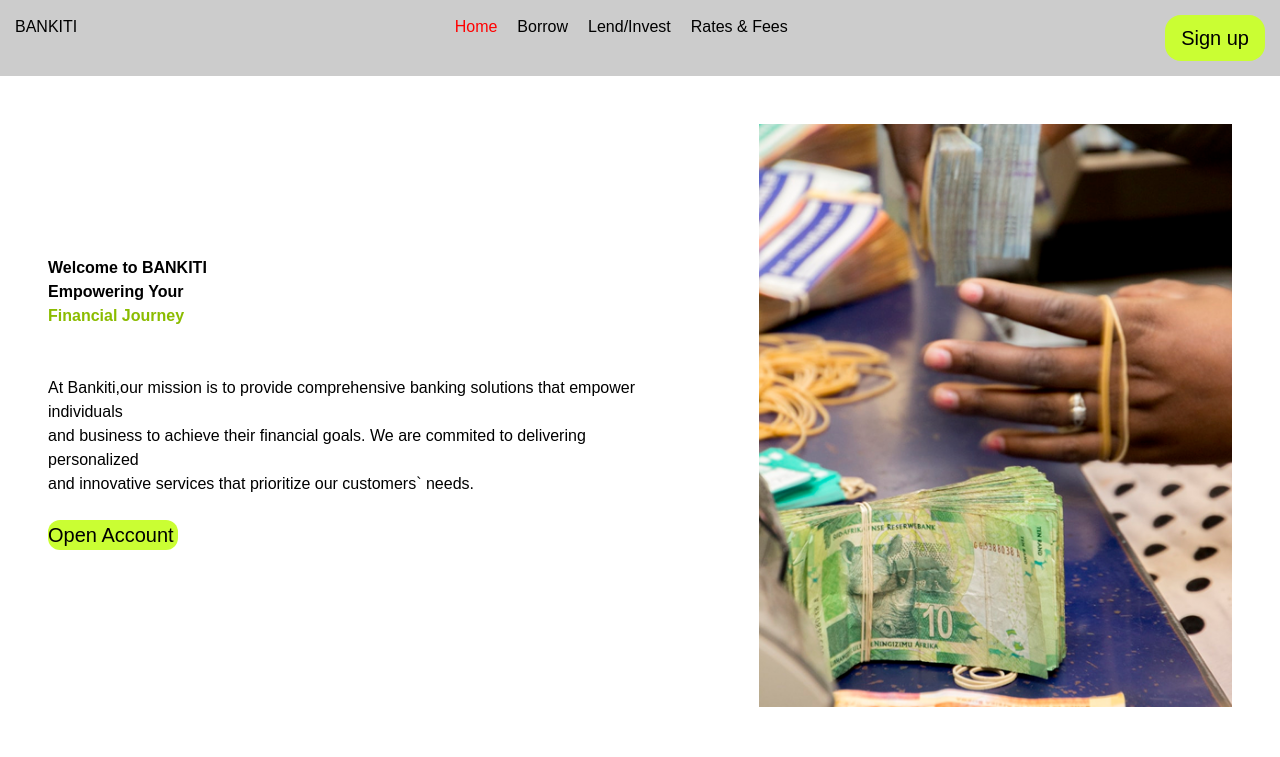
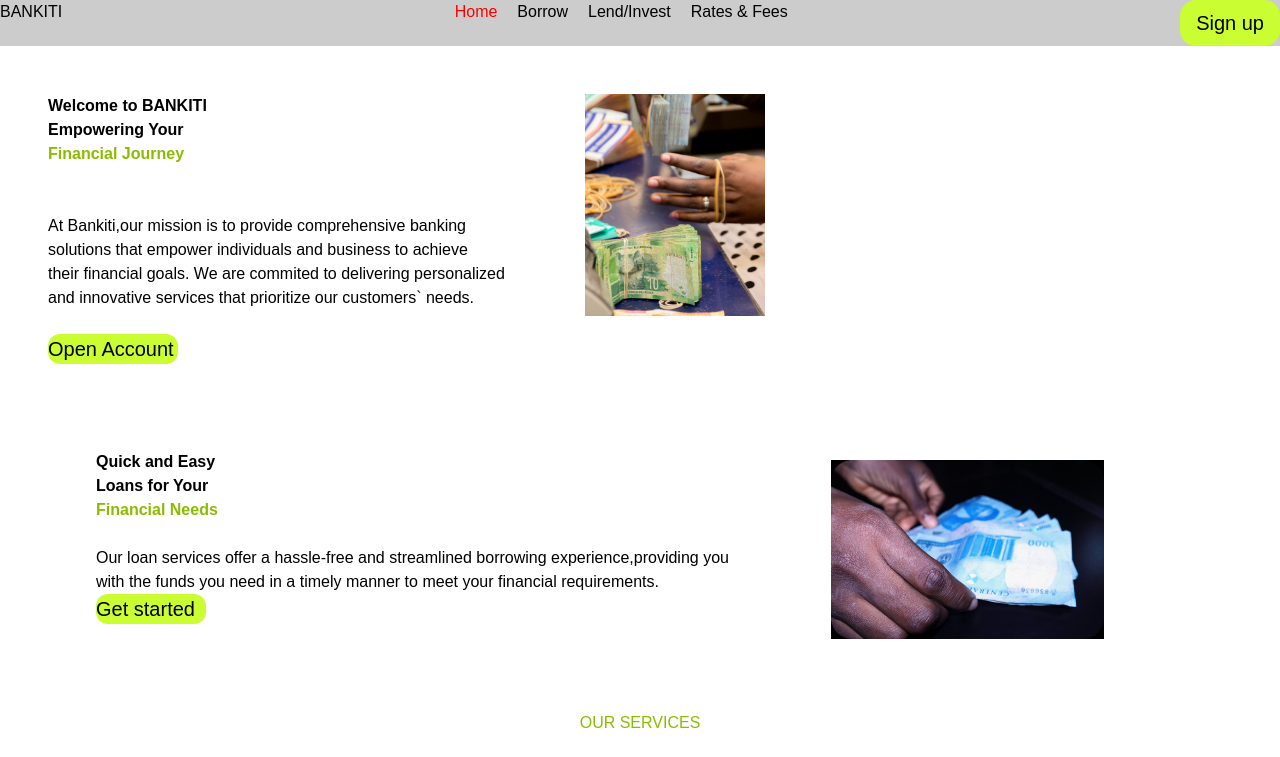
Before and after one commit to BANKITI/Finance-app-frontend-, a React (Vite) app in the folder finance-app/: page / in a window 1280 px wide. Shown: the top 757 px of the page. Built offline with nearby package versions, Linux system fonts and the light colour scheme.

Commit message:
first commit

```diff
--- a/finance-app/src/components/Navbar.tsx
+++ b/finance-app/src/components/Navbar.tsx
@@ -8,9 +8,11 @@
   return (
 
     <div className='navbar'>
-      <div className="flex">
+      <div>
 
-        BANKITI</div>
+        BANKITI
+
+      </div>
         <ul>
             <NavLink to='/'><li>Home</li></NavLink>
 
@@ -20,7 +22,7 @@
 
         </ul>
         <button onClick={() => navigate('/signup', {replace: true})}>Sign up</button>
-        {/* <button onClick={() => navigate('/login', {replace: true})}>Log in</button> */}
+
 
 
 
--- a/finance-app/src/index.css
+++ b/finance-app/src/index.css
@@ -12,8 +12,8 @@
 .navbar{
   display: flex;
   justify-content: space-between;
-  padding: 15px ;
   background-color: rgba(0, 0, 0, 0.2);
+
 }
 
 .navbar ul{
--- a/finance-app/src/pages/Home.tsx
+++ b/finance-app/src/pages/Home.tsx
@@ -1,29 +1,20 @@
 import { useNavigate } from 'react-router-dom'
-// import logo from "../assets/Rectangle.png"
-// import money from "../assets/money.jpg"
-// import picture from "../assets/vector.png"
-// import group from "../assets/group.png"
-// import song from "../assets/song.png"
-// import card from "../assets/card.png"
-// import motto from "../assets/motto.png"
-// import dani from "../assets/dani.png"
-// import photo from "../assets/photo.png"
 import { FaEnvelope,FaPhone,FaMapMarkerAlt} from 'react-icons/fa'
 const Home = () => {
   const navigate = useNavigate()
   return (
     <div className='m-5 p-7  '>
-      <div className='flex flex-row items-center justify-center gap-20'>
+      <div className='flex flex-row  gap-20'>
        <p> <b> Welcome to BANKITI <br />
         Empowering Your <br />  <div className='text-[rgba(139,188,0,1)]'>Financial Journey</div> <br /> </b>
 
        <br />
-        At Bankiti,our mission is to provide comprehensive banking solutions  that empower individuals <br />and business to achieve their financial goals.  We are commited to delivering personalized <br /> and innovative services that prioritize our customers` needs.
+        At Bankiti,our mission is to provide comprehensive banking <br />solutions  that empower individuals and business to achieve <br />their financial goals.  We are commited to delivering personalized <br /> and innovative services that prioritize our customers` needs.
         <p><br /><div className="account"><button onClick={() => navigate('/signup',{replace: true})}>Open Account</button></div> </p><br />
        </p>
 
        <div>
-           <img src="./Rectangle.png" alt="" width={500} />
+           <img src="./Rectangle.png" alt="" width={180} />
        </div>
 
       </div>
```
